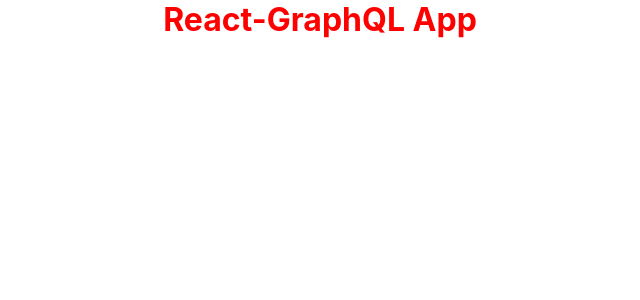
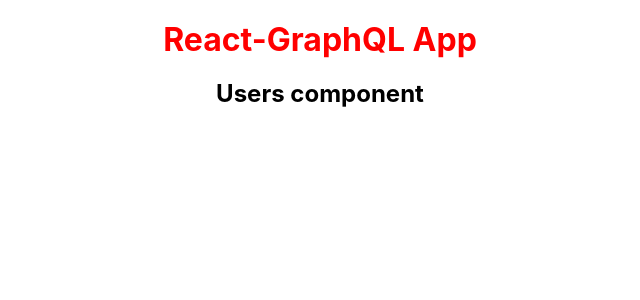
Before and after one commit to jonnytse/graphql-react-app-2.0, a React (Create React App) app in the folder client/: page / in a window 1280 px wide. Shown: the top 300 px of the page, without its empty margins (320-960 px from the left). Built offline with nearby package versions, Linux system fonts and the light colour scheme; no server answers.

Commit message:
created a Users component and h2 is rendering to browser

```diff
--- /dev/null
+++ b/client/src/components/Users/Users.js
@@ -0,0 +1,13 @@
+import React, { Component } from 'react';
+
+class allUsers extends Component {
+    render() {
+        return (
+            <div>
+                <h2>Users component</h2>
+            </div>
+        )
+    }
+}
+
+export default allUsers;
--- /dev/null
+++ b/client/src/components/Users/index.js
@@ -0,0 +1,3 @@
+import Users from './Users';
+
+export default Users;
--- a/client/src/components/allUsers/allUsers.js
+++ /dev/null
@@ -1,3 +0,0 @@
-import React from 'react';
-
-export default allUsers;
--- a/client/src/container/App/App.css
+++ b/client/src/container/App/App.css
@@ -7,4 +7,9 @@
 
 h1 {
   color: red;
+  padding-top: 20px;
 }
+
+h2 {
+  padding-top: 20px;
+}
--- a/client/src/container/App/App.js
+++ b/client/src/container/App/App.js
@@ -3,6 +3,7 @@
 import { ApolloClient, InMemoryCache } from '@apollo/client';
 import { gql } from '@apollo/client';
 import { ApolloProvider } from '@apollo/client';
+import Users from '../../components/Users';
 
 const client = new ApolloClient({
   uri: 'https://fakerql.nplan.io/graphql',
@@ -30,6 +31,7 @@
       <ApolloProvider client={client}>
         <div>
           <h1>React-GraphQL App</h1>
+          <Users />
         </div>
       </ApolloProvider>
     );
```
